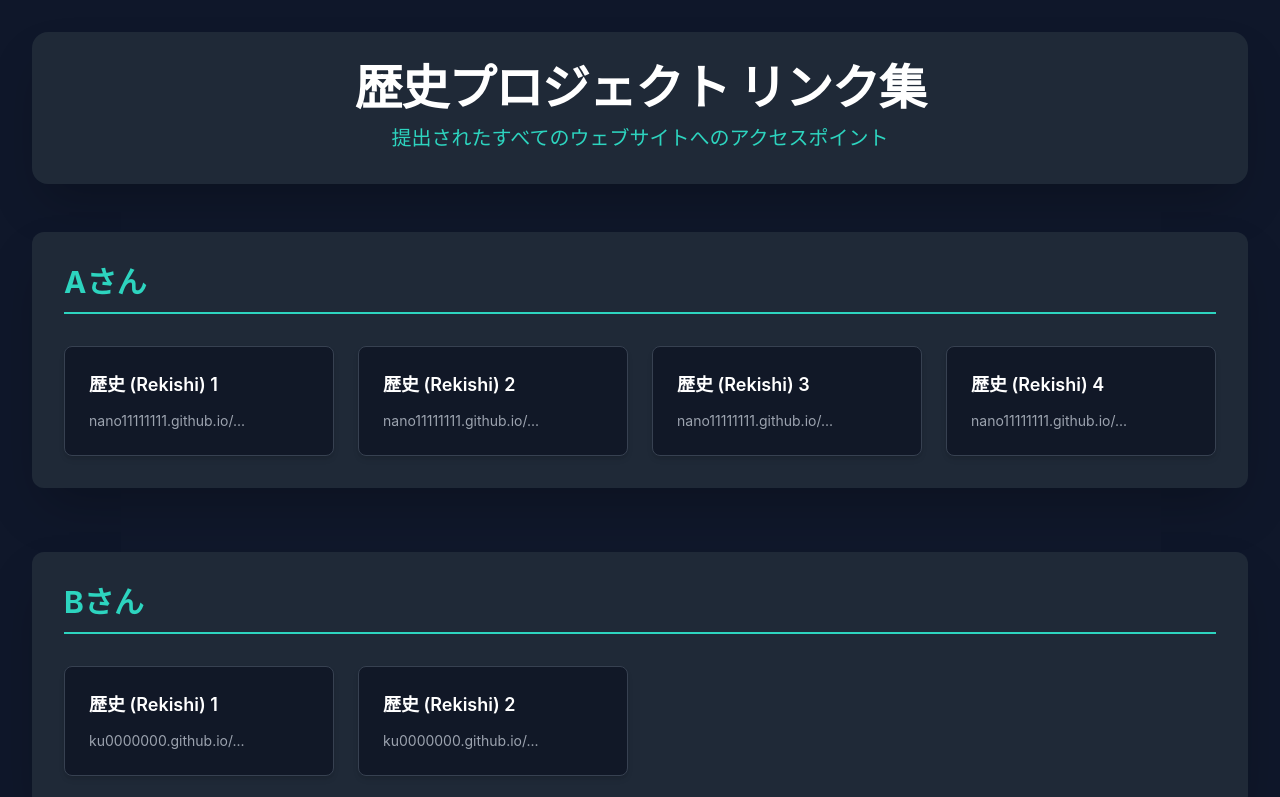
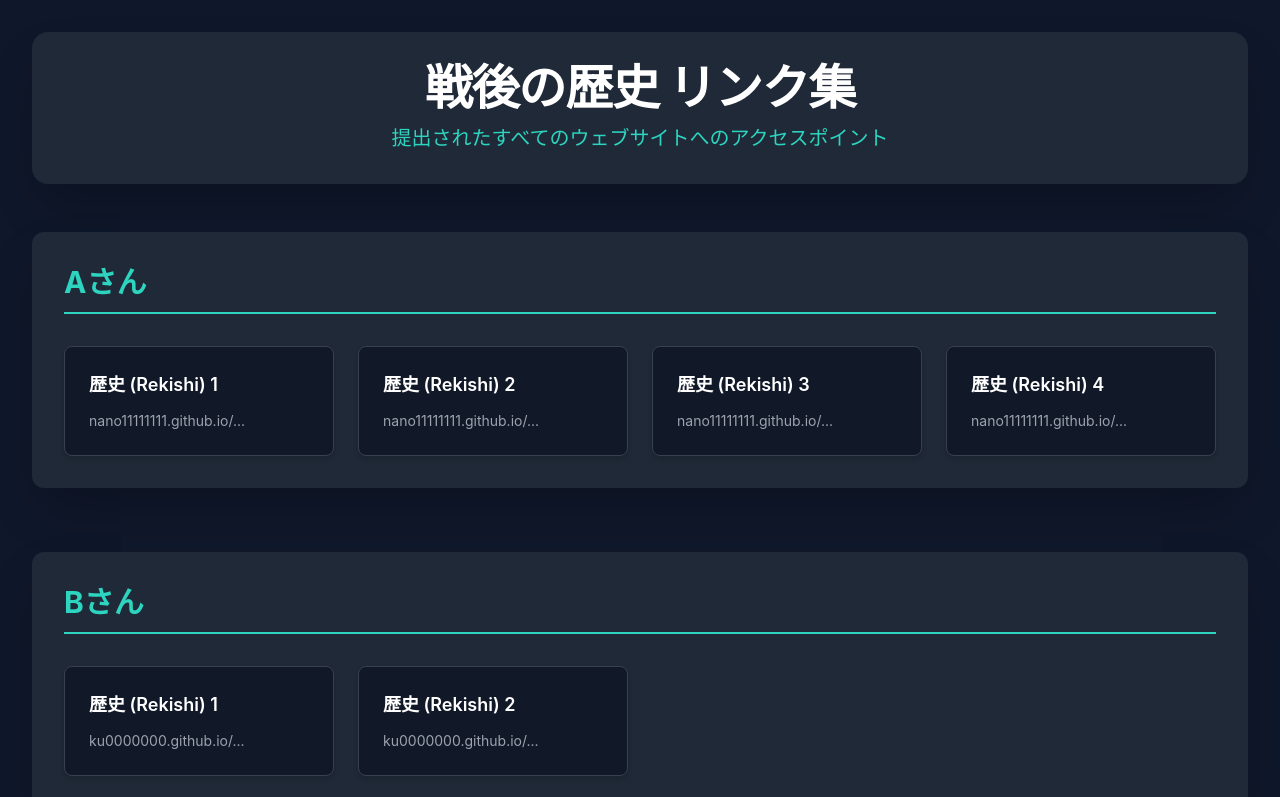
Before and after one commit to afrotty07/rekishiSengo, a plain HTML site: page index.html in a window 1280 px wide. Shown: the top 797 px of the page. Drawn offline with nearby package versions, Linux system fonts and the light colour scheme.

Commit message:
Update header title from '歴史プロジェクト' to '戦後の歴史'

```diff
--- a/index.html
+++ b/index.html
@@ -32,7 +32,7 @@
         <!-- ヘッダー (より暗く、インパクトのあるデザインに) -->
         <header class="text-center mb-12 p-8 bg-gray-800 rounded-2xl shadow-2xl">
             <h1 class="text-5xl font-extrabold text-white mb-3 tracking-tight">
-                歴史プロジェクト リンク集
+                戦後の歴史 リンク集
             </h1>
             <p class="text-xl text-teal-400 font-light">
                 提出されたすべてのウェブサイトへのアクセスポイント
```
